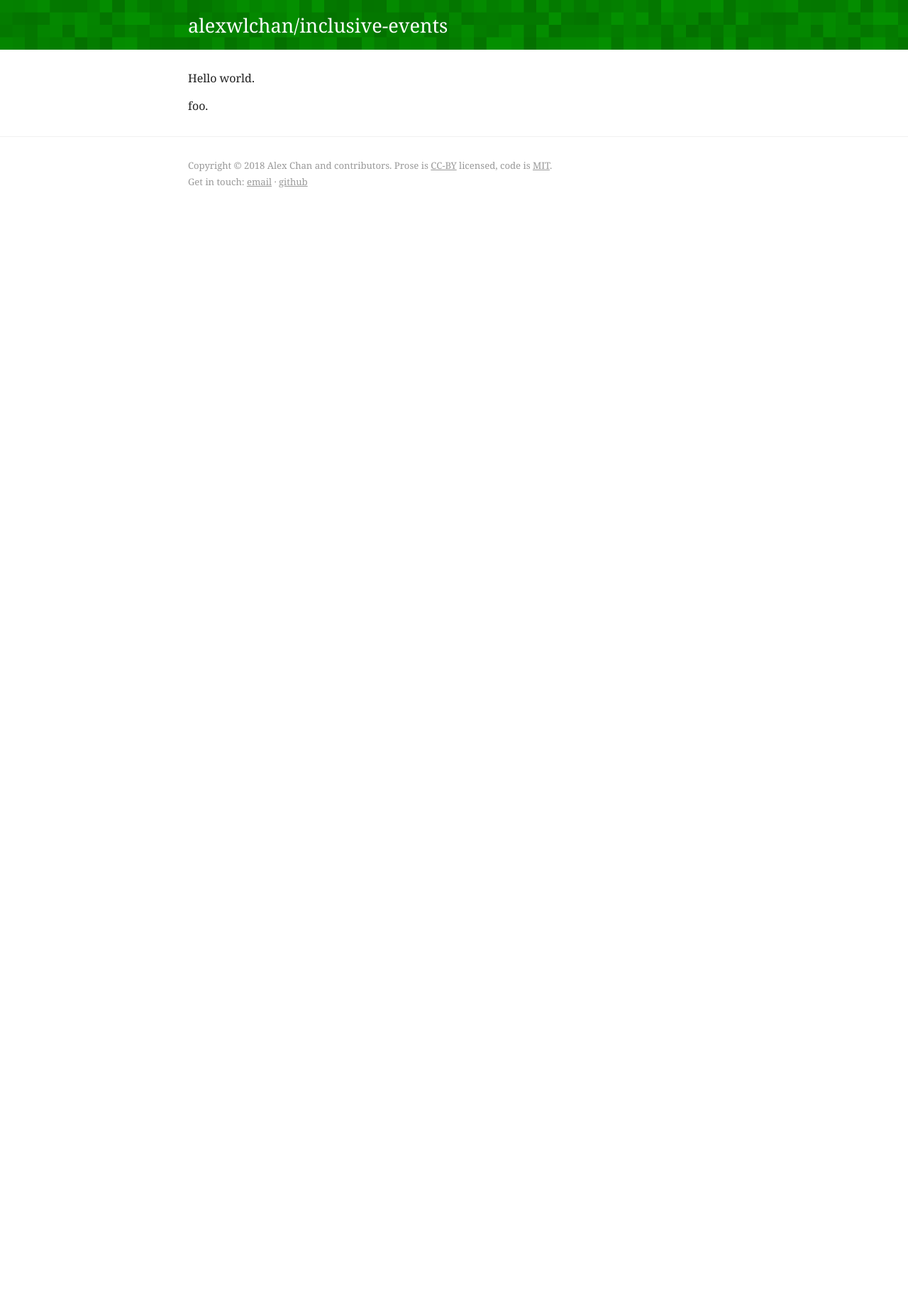
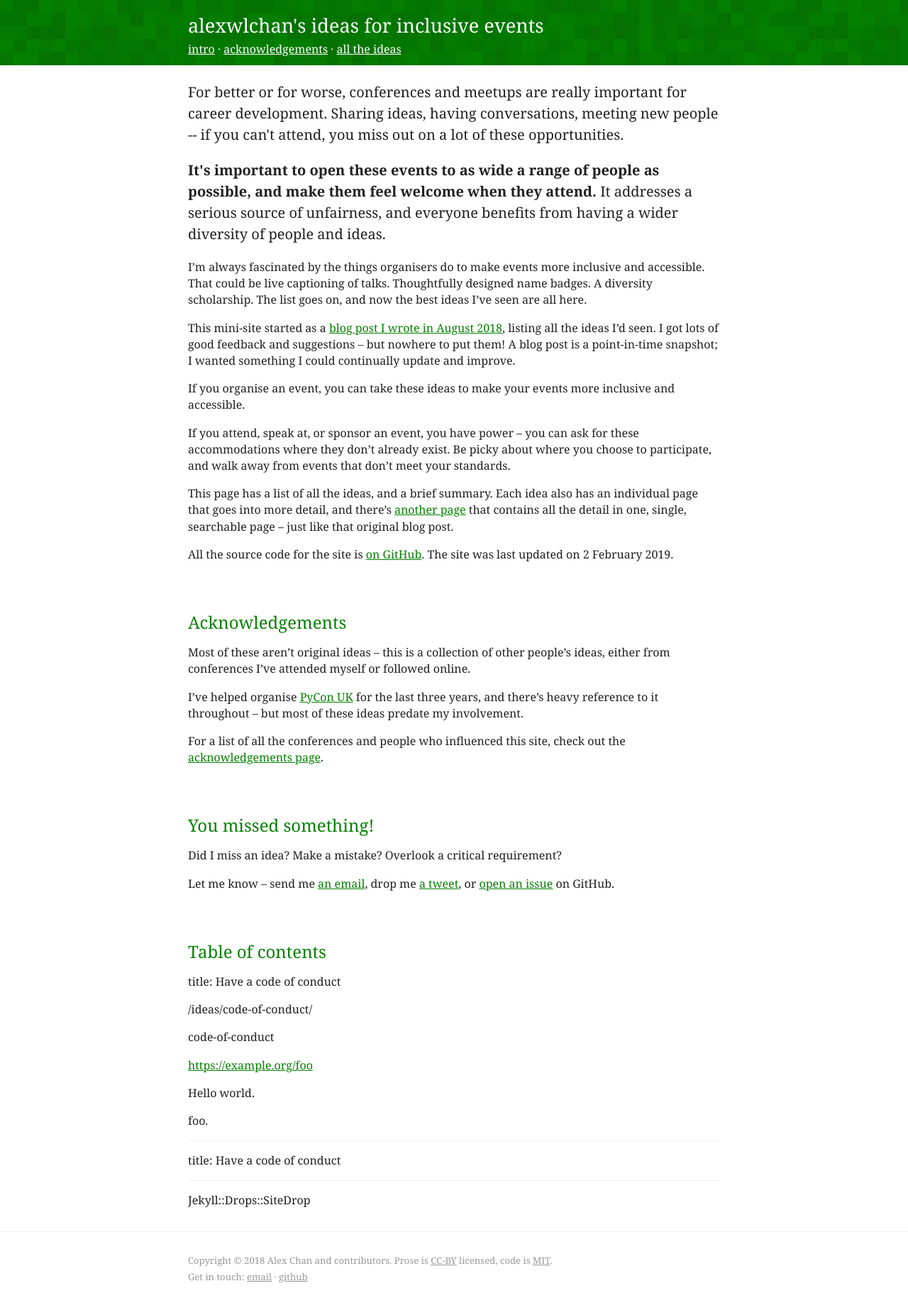
Before and after one commit to alexwlchan/ideas-for-inclusive-events, a Jekyll site: the page built from src/index.md, in a window 1280 px wide. Shown: the whole page at 71% size. Built offline with Jekyll 4.4.1, drawn with Linux system fonts in a browser that asks for light colours; Markdown is read by kramdown in place of the engine named in the settings; before the commit the page ends 900 px from its top, so only the background shows below that.

Commit message:
Sort out the intro, start getting ideas on the page

```diff
--- a/_config.yml
+++ b/_config.yml
@@ -1,10 +1,11 @@
-title: "alexwlchan/inclusive-events"
+title: "alexwlchan's ideas for inclusive events"
 email: "alex@alexwlchan.net"
 
 author: "Alex Chan"
 description: "Ideas for inclusive and accessible events"
 url: "https://alexwlchan.net/inclusive-events/"
 github_repo: "https://github.com/alexwlchan/ideas-for-inclusive-events/"
+twitter: "alexwlchan"
 
 source: "src"
 destination: "_site"
@@ -27,3 +28,8 @@ liquid:
 sass:
   sass_dir: "_scss"
   style: "compressed"
+
+collections:
+  ideas:
+    output: true
+    permalink: "/ideas/:title/"
--- /dev/null
+++ b/src/_ideas/code-of-conduct.md
@@ -0,0 +1,4 @@
+---
+layout: page
+title: Have a code of conduct
+---
--- a/src/_includes/header.html
+++ b/src/_includes/header.html
@@ -1,5 +1,13 @@
 <aside>
   <div id="aside_inner">
     <h1 id="brand"><a href="/">{{ site.title | escape }}</a></h1>
+
+    <div id="aside_links">
+      <ul class="dot_list">
+        <li><a href="/">intro</a></li>
+        <li><a href="/acknowledgements/">acknowledgements</a></li>
+        <li><a href="/everything/">all the ideas</a></li>
+      </ul>
+    </div>
   </div>
 </aside>
--- a/src/_layouts/page.html
+++ b/src/_layouts/page.html
@@ -2,19 +2,18 @@
 layout: default
 ---
 <article class="page">
+  {% if page.title %}
   <h1 class="title page__title">
     <a href="{{ page.url | relative_url }}">{{ page.title | smartify | escape }}</a>
   </h1>
+  {% endif %}
 
-  {% if page.last_updated or page.meta %}
+  {% if page.last_updated %}
   <div class="page__meta">
     <ul class="dot_list">
       {% if page.last_updated %}
       <li class="page__date">Last updated {{ page.last_updated | date: site.date_format }}</li>
       {% endif %}
-      {% for m in page.meta %}
-      <li>{{ m }}</li>
-      {% endfor %}
     </ul>
   </div>
   {% endif %}
--- a/src/_layouts/post.html
+++ /dev/null
@@ -1,6 +0,0 @@
----
-layout: default
----
-
-{% assign post = page %}
-{% include post_content.html %}
--- a/src/_scss/_aside.scss
+++ b/src/_scss/_aside.scss
@@ -21,7 +21,7 @@ aside {
     }
 
     #brand {
-//      margin-bottom: -5px;
+      margin-bottom: -5px;
       font-weight: normal;
       font-size: 1.7em;
       a {
--- a/src/_scss/_settings.scss
+++ b/src/_scss/_settings.scss
@@ -1,5 +1,5 @@
 $primary-color: #d01c11 !default;
-$primary-dark:  darken($primary-color, 15%);
+$primary-dark:  darken($primary-color, 8%);
 
 $main-font-family: Georgia, Palatino, 'Palatino Linotype', Times, 'Times New Roman', serif;
 $mono-font:        Menlo, Consolas, monospace;
--- a/src/_scss/_text.scss
+++ b/src/_scss/_text.scss
@@ -22,6 +22,11 @@ a {
 
 h1 {
   color: $primary-color;
+  font-weight: normal;
+}
+
+article h1:not(.title) {
+  margin-top: 3em;
 }
 
 h2 {
@@ -140,3 +145,8 @@ a.anchor {
     color: $accent-grey;
   }
 }
+
+.intro {
+  font-size: 1.25em;
+  line-height: 1.5em;
+}
--- a/src/index.md
+++ b/src/index.md
@@ -2,6 +2,79 @@
 layout: page
 ---
 
+<p class="intro">
+  For better or for worse, conferences and meetups are really important for career development.
+  Sharing ideas, having conversations, meeting new people -- if you can't attend, you miss out on a lot of these opportunities.
+</p>
+
+<p class="intro">
+  <strong>It's important to open these events to as wide a range of people as possible, and make them feel welcome when they attend.</strong>
+  It addresses a serious source of unfairness, and everyone benefits from having a wider diversity of people and ideas.
+</p>
+
+I'm always fascinated by the things organisers do to make events more inclusive and accessible.
+That could be live captioning of talks.
+Thoughtfully designed name badges.
+A diversity scholarship.
+The list goes on, and now the best ideas I've seen are all here.
+
+This mini-site started as a [blog post I wrote in August 2018](https://alexwlchan.net/2018/08/inclusive-conferences/), listing all the ideas I'd seen.
+I got lots of good feedback and suggestions -- but nowhere to put them!
+A blog post is a point-in-time snapshot; I wanted something I could continually update and improve.
+
+If you organise an event, you can take these ideas to make your events more inclusive and accessible.
+
+If you attend, speak at, or sponsor an event, you have power -- you can ask for these accommodations where they don't already exist.
+Be picky about where you choose to participate, and walk away from events that don’t meet your standards.
+
+This page has a list of all the ideas, and a brief summary.
+Each idea also has an individual page that goes into more detail, and there's [another page](/everything/) that contains all the detail in one, single, searchable page -- just like that original blog post.
+
+All the source code for the site is [on GitHub]({{ site.github_repo }}).
+The site was last updated on {{ site.time | date: site.date_format }}.
+
+
+
+# Acknowledgements
+
+Most of these aren't original ideas -- this is a collection of other people's ideas, either from conferences I've attended myself or followed online.
+
+I've helped organise [PyCon UK](https://2018.pyconuk.org/) for the last three years, and there's heavy reference to it throughout -- but most of these ideas predate my involvement.
+
+For a list of all the conferences and people who influenced this site, check out the [acknowledgements page](/acknowledgements/).
+
+
+
+
+
+# You missed something!
+
+Did I miss an idea?
+Make a mistake?
+Overlook a critical requirement?
+
+Let me know -- send me [an email]({{ site.email | encode_mailto }}), drop me [a tweet](https://twitter.com/{{ site.twitter }}), or [open an issue]({{ site.github_repo }}/issues/new) on GitHub.
+
+# Table of contents
+
+{% for idea in site.ideas %}
+  title: {{ idea.title }}
+
+  {{ idea.url }}
+
+  {{ idea.slug }}
+{% endfor %}
+
+<https://example.org/foo>
+
 Hello world.
 
 foo.
+
+---
+{% for idea in site.ideas %}
+  title: {{ idea.title }}
+{% endfor %}
+---
+
+{{ site }}
```
Also changed, not shown: src/_includes/post_content.html (deleted, +0 -51 lines), src/acknowledgements.md (added, +20 -0 lines), src/theme/specktre_048000.png, 1 other file.
